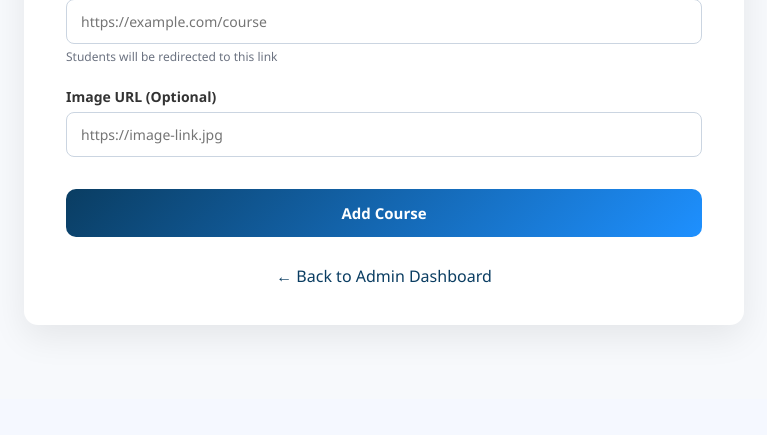
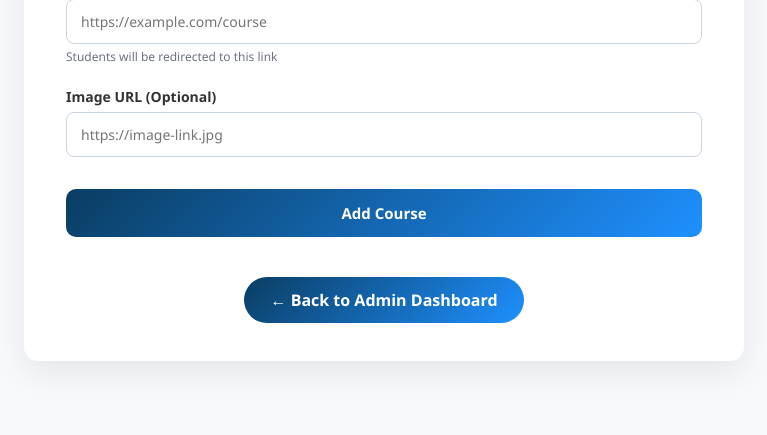
Before and after one commit to pratikunnad/BharatLearn-LMS, a Flask app: page /admin/add-course in a window 1280 px wide. Shown: the part 778-1213 px from the top of the page, without its empty margins (256-1023 px from the left). Before the commit the page ends 1115 px from the top, so only its background shows below. Run offline with Flask 3, Linux system fonts and the light colour scheme; the visitor is signed in with stand-in values (Sample User, id 1).

Commit message:
Back to admin dashboard button modification

```diff
--- a/templates/add_course.html
+++ b/templates/add_course.html
@@ -141,24 +141,28 @@ body.dark .help-text {
     box-shadow: 0 10px 25px rgba(0,0,0,0.2);
 }
 
-/* FOOTER ACTIONS */
-.form-footer {
-    margin-top: 28px;
+/* ===== BACK BUTTON ===== */
+.back-btn-wrapper {
+    margin-top: 40px;
     text-align: center;
 }
 
-.form-footer a {
-    color: #0a3d62;
-    font-weight: 500;
+.back-btn {
+    display: inline-flex;
+    align-items: center;
+    gap: 8px;
+    padding: 12px 26px;
+    background: linear-gradient(135deg, #0a3d62, #1e90ff);
+    color: #ffffff;
+    border-radius: 30px;
     text-decoration: none;
+    font-weight: 600;
+    transition: transform 0.2s, box-shadow 0.2s;
 }
 
-body.dark .form-footer a {
-    color: #60a5fa;
-}
-
-.form-footer a:hover {
-    text-decoration: underline;
+.back-btn:hover {
+    transform: translateY(-2px);
+    box-shadow: 0 10px 25px rgba(0,0,0,0.25);
 }
 </style>
 
@@ -209,7 +213,7 @@ body.dark .form-footer a {
                     <select name="difficulty">
                         <option value="Beginner">Beginner</option>
                         <option value="Intermediate">Intermediate</option>
-                        <option value="Advance">Advanced</option>
+                        <option value="Advance">Advance</option>
                     </select>
                 </div>
 
@@ -235,9 +239,11 @@ body.dark .form-footer a {
         </form>
 
         <!-- FOOTER -->
-        <div class="form-footer">
-            <a href="/admin/dashboard">← Back to Admin Dashboard</a>
-        </div>
+        <div class="back-btn-wrapper">
+        <a href="/admin/dashboard" class="back-btn">
+            ← Back to Admin Dashboard
+        </a>
+    </div>
 
     </div>
 </div>
```
Also changed, not shown: templates/my_enrollments.html (+9 -8 lines), templates/student_wise_analytics.html (+18 -20 lines).
